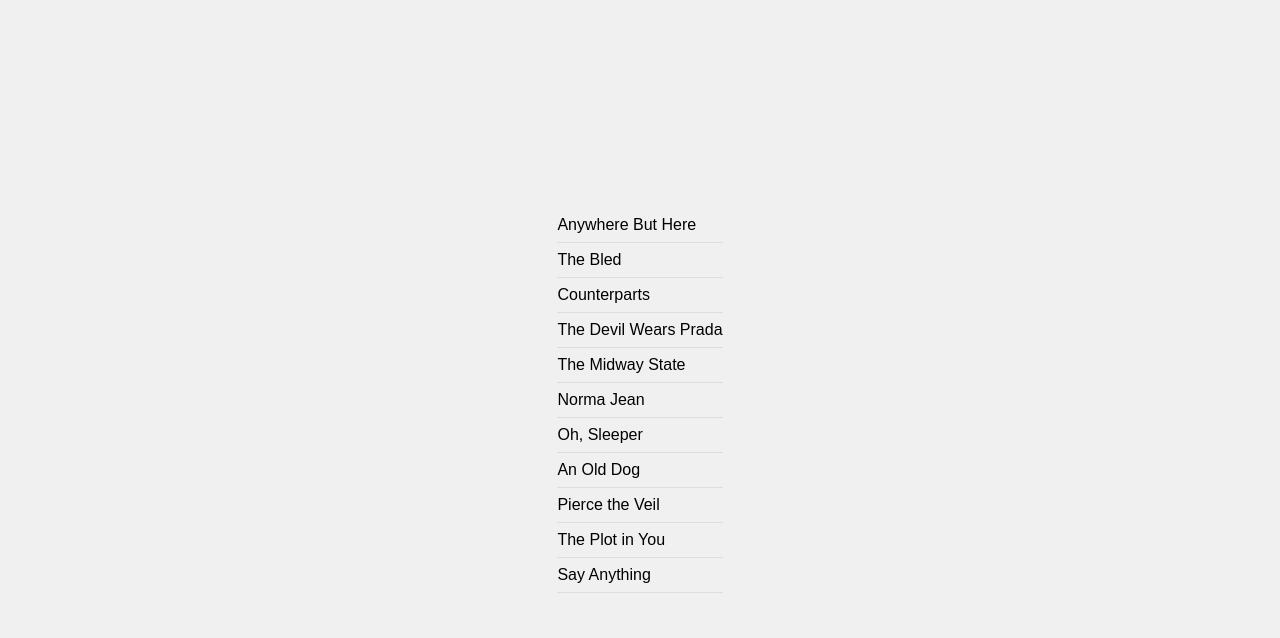
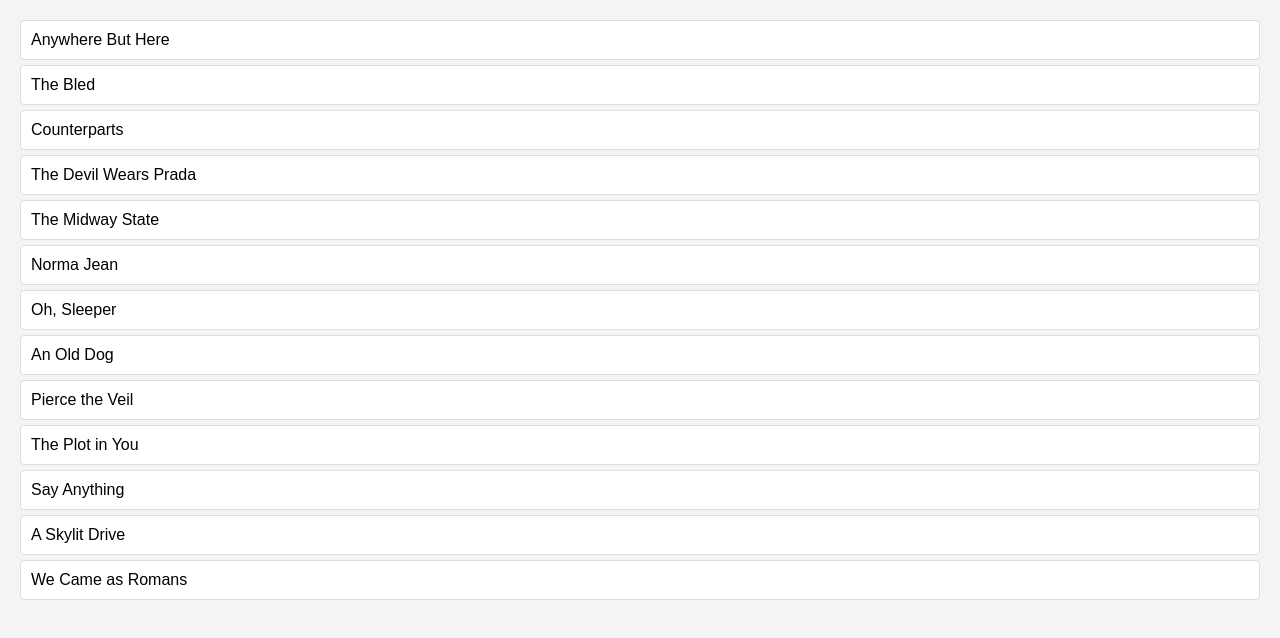
Before and after one commit to acciojob/sorting-articles-Kanchanprajapat, a website: page main.html in a window 1280 px wide. Drawn offline with Linux system fonts and the light colour scheme.

Commit message:
created a submission

```diff
--- a/main.html
+++ b/main.html
@@ -8,20 +8,7 @@
 
 <body>
 	<!-- the entire body must be written by student -->
-	<div id = "bands">
-		<ul>
-			<li>Anywhere But Here</li>
-			<li>The Bled</li>
-			<li>Counterparts</li>
-			<li>The Devil Wears Prada</li>
-			<li>The Midway State</li>
-			<li>Norma Jean</li>
-			<li>Oh, Sleeper</li>
-			<li>An Old Dog</li>
-			<li>Pierce the Veil</li>
-			<li>The Plot in You</li>
-			<li>Say Anything</li>
-		</ul>
+	<ul id="bands"></ul>
     <script type="text/javascript" src="./script.js">
 </script>
 
--- a/script.js
+++ b/script.js
@@ -1,15 +1,16 @@
 //your JS code here. If required.
 const bands = ['The Plot in You', 'The Devil Wears Prada', 'Pierce the Veil', 'Norma Jean', 'The Bled', 'Say Anything', 'The Midway State', 'We Came as Romans', 'Counterparts', 'Oh, Sleeper', 'A Skylit Drive', 'Anywhere But Here', 'An Old Dog'];
 
-function stripArticle(bandName) {
-    return bandName.replace(/^(a |an |the )/i, '').trim();
+
+function strip(article) {
+    return article.replace(/^(a |an |the )/i, '').trim();
 }
 
-const sortedBands = bands.sort((a, b) => stripArticle(a).localeCompare(stripArticle(b)));
+const sortedBands = bands.sort((a, b) => strip(a).localeCompare(strip(b)));
 
-const bandList = document.getElementById('band');
+const ul = document.getElementById('bands');
 sortedBands.forEach(band => {
     const li = document.createElement('li');
     li.textContent = band;
-    bandList.appendChild(li);
+    ul.appendChild(li);
 });
--- a/styles.css
+++ b/styles.css
@@ -1,12 +1,11 @@
 /*  your css code here. If applicable */
+/* styles.css */
+
 body {
     font-family: Arial, sans-serif;
-    background: #f0f0f0;
-    display: flex;
-    justify-content: center;
-    align-items: center;
-    height: 100vh;
-    margin: 0;
+    margin: 20px;
+    padding: 0;
+    background-color: #f4f4f4;
 }
 
 h1 {
@@ -14,11 +13,14 @@
 }
 
 ul {
-    list-style-type: none;
+    list-style: none;
     padding: 0;
 }
 
 li {
-    padding: 8px 0;
-    border-bottom: 1px solid #ddd;
+    background: #fff;
+    margin: 5px 0;
+    padding: 10px;
+    border: 1px solid #ddd;
+    border-radius: 4px;
 }
```
